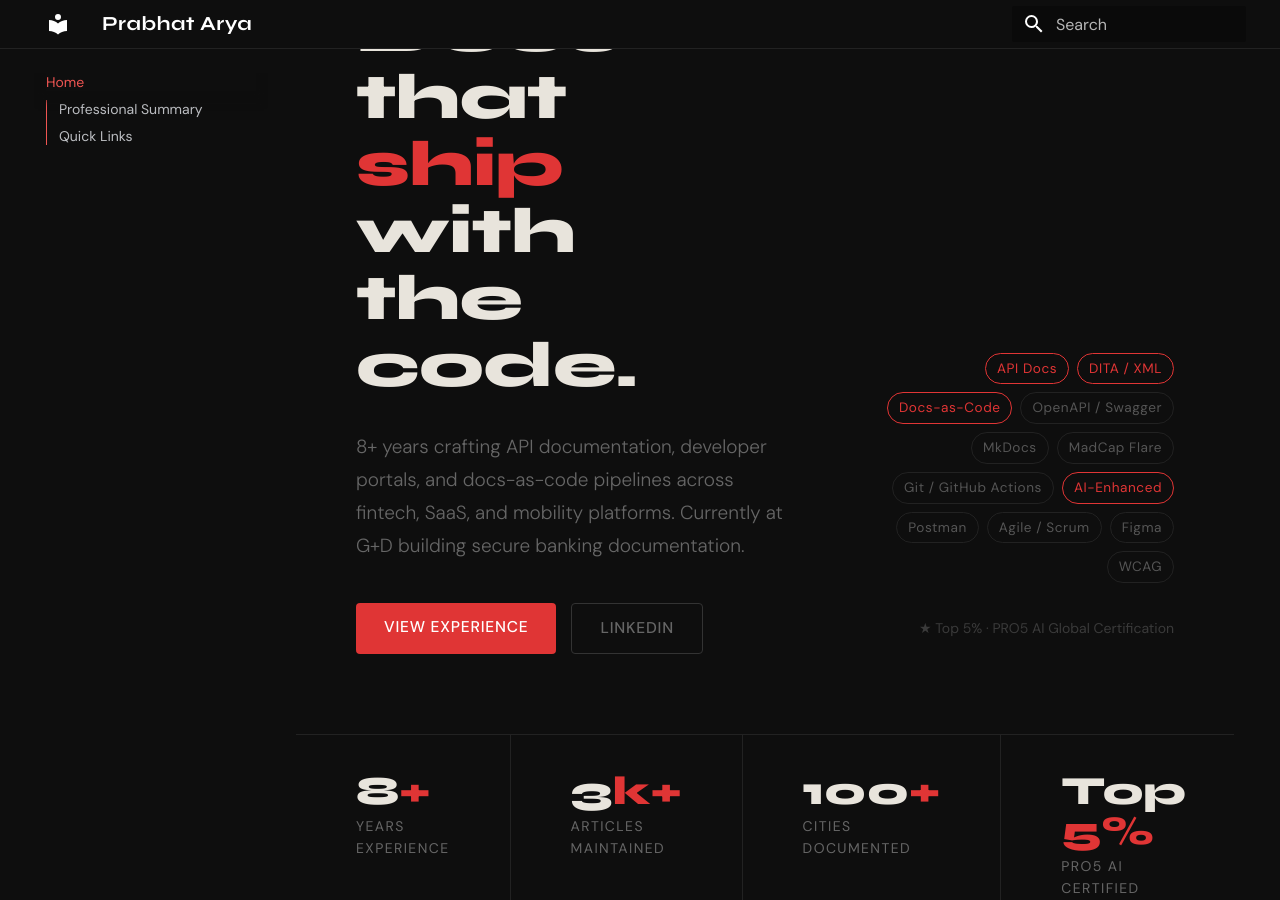
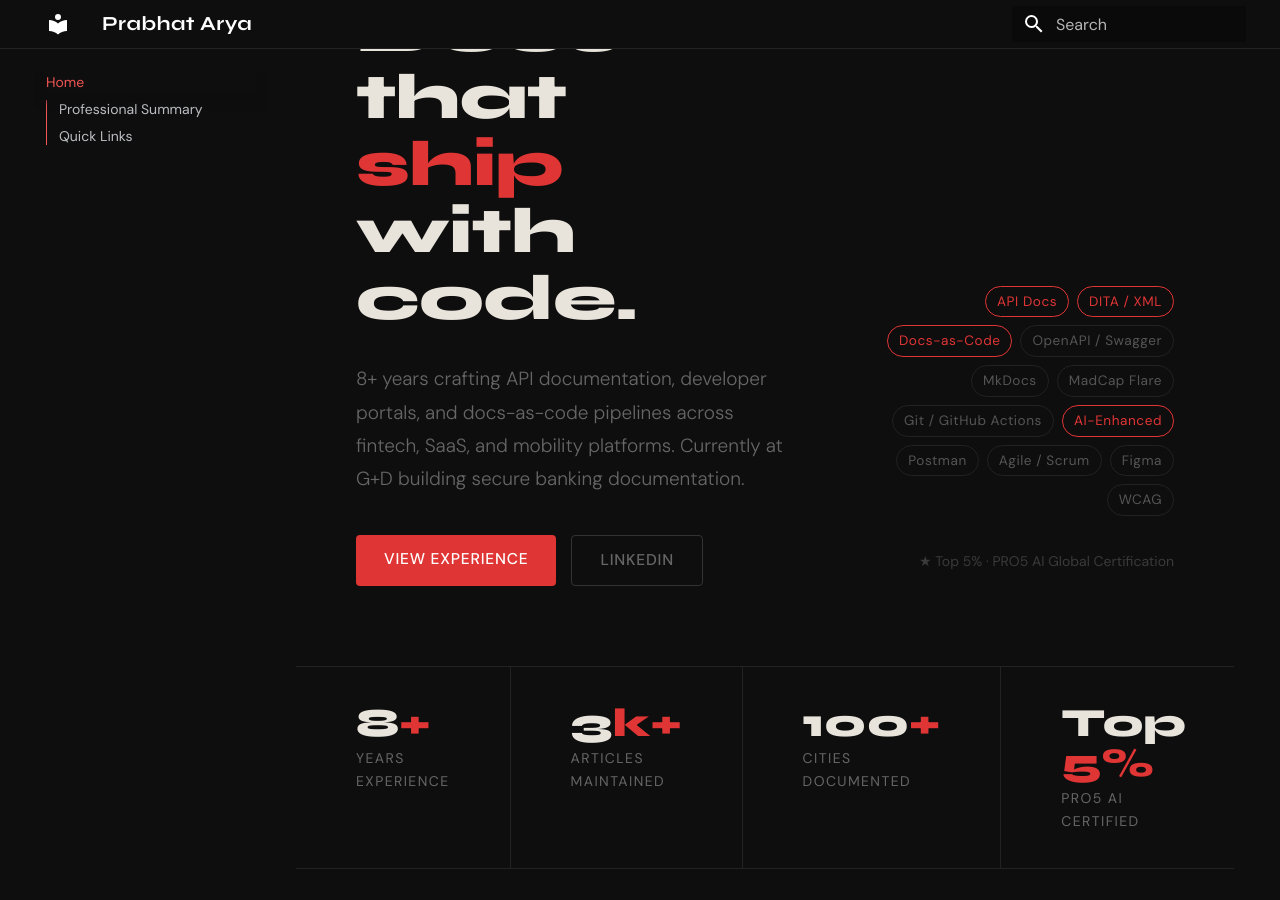
Before and after one commit to sibilator666/prabhat-arya-resume, an MkDocs documentation site: the page built from docs/index.md, in a window 1280 px wide and 900 px high, scrolled down 378 px. Built offline with MkDocs 1.6.1 and Material for MkDocs 9.7.7, drawn with Linux system fonts in a browser that asks for light colours.

Commit message:
Updated liner section

```diff
--- a/docs/overrides/main.html
+++ b/docs/overrides/main.html
@@ -376,7 +376,7 @@
     <section class="hero">
       <div>
         <p class="hero-tag">Senior Technical Writer · Delhi, India</p>
-        <h1>Creating Docs that<br><em>ship</em> with<br>the code.</h1>
+        <h1>Creating Docs that<br><em>ship</em> with<br> code.</h1>
         <p class="hero-desc">
           8+ years crafting API documentation, developer portals, and docs-as-code
           pipelines across fintech, SaaS, and mobility platforms. Currently at G+D
```
Also changed, not shown: site/index.html, site/overrides/main.html.
